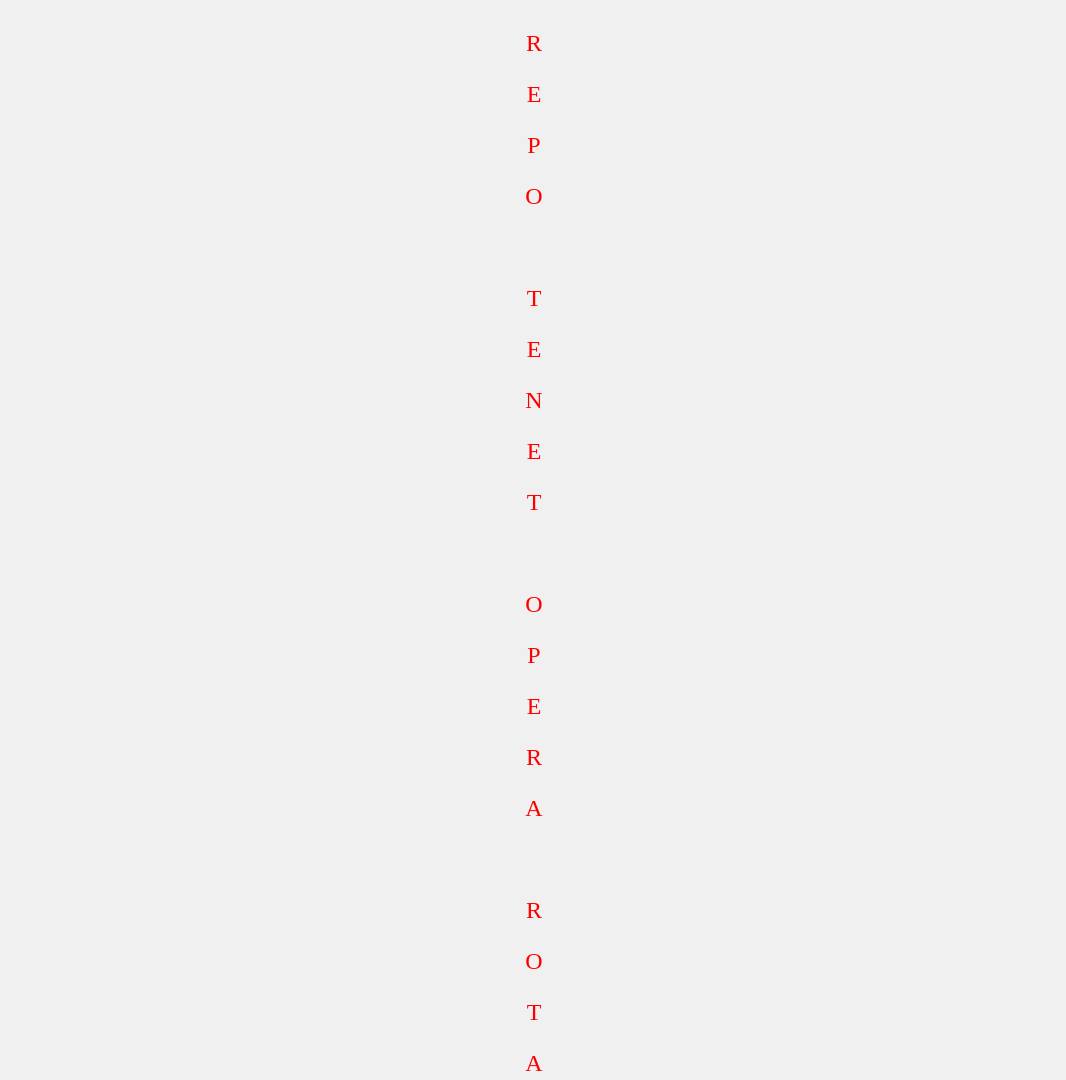
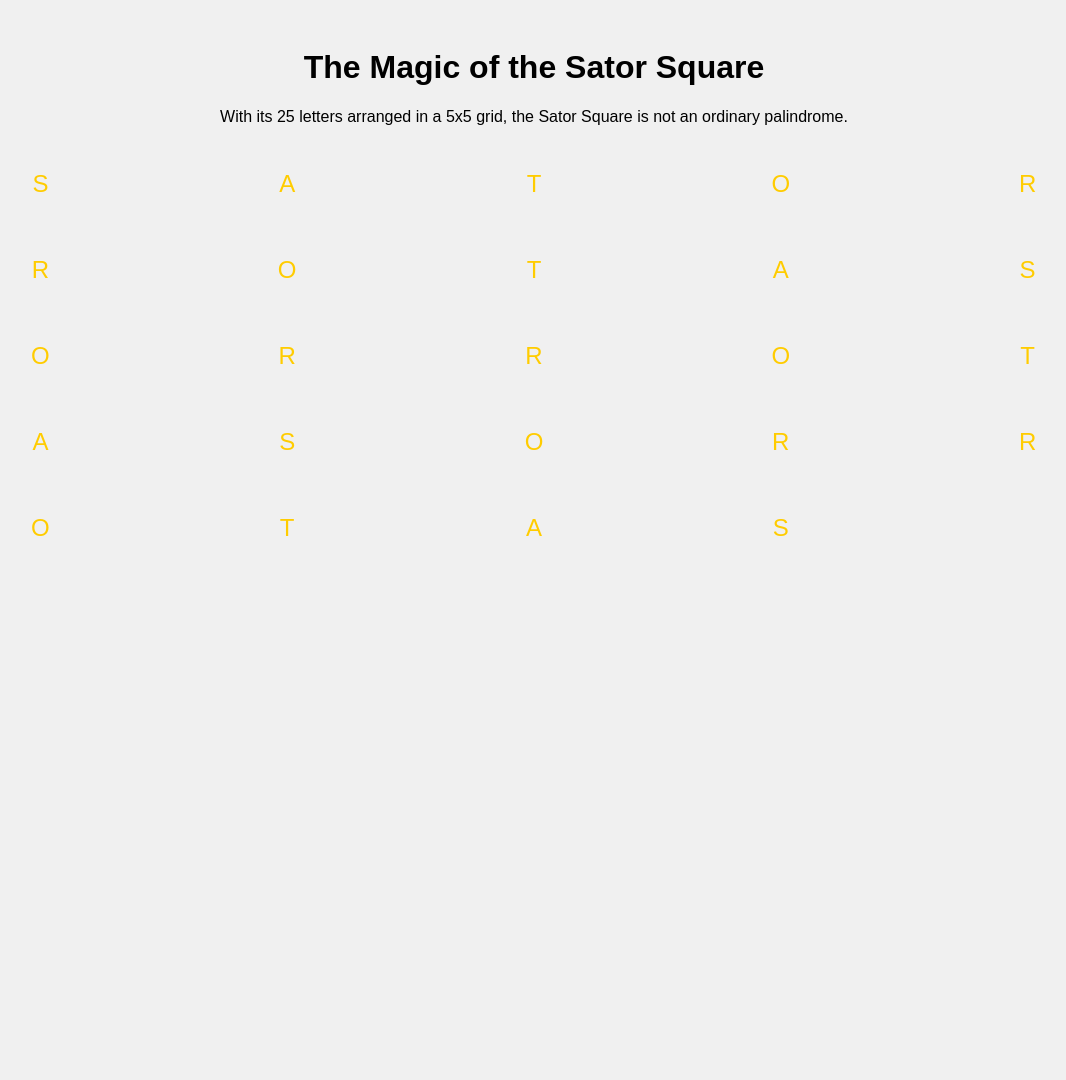
Before and after one commit to sator233456/satorSquare, a plain HTML site: page index.html in a window 1280 px wide. Shown: the top 1080 px of the page, without its empty margins (106-1172 px from the left). After the commit the page ends 800 px from the top, so only its background shows below. Drawn offline with Linux system fonts and the light colour scheme.

Commit message:
Update index.html

```diff
--- a/index.html
+++ b/index.html
@@ -1,31 +1,41 @@
 <!DOCTYPE html>
-<html lang="es">
+<html lang="en">
 <head>
     <meta charset="UTF-8">
     <meta name="viewport" content="width=device-width, initial-scale=1.0">
-    <title>Sator Square</title>
+    <title>The Magic of the Sator Square</title>
     <style>
         body {
-            background-color: #f0f0f0; /* Color de fondo gris claro */
-            display: flex;
-            align-items: center;
-            justify-content: center;
-            height: 100vh;
-            margin: 0;
+            font-family: 'Arial', sans-serif;
+            background-color: #f0f0f0; /* Light gray background color */
+            padding: 20px;
+            text-align: center;
+        }
+
+        #sator-info {
+            margin-bottom: 20px;
         }
 
         #sator-square {
+            display: grid;
+            grid-template-columns: repeat(5, 1fr);
+            gap: 10px;
             text-align: center;
             font-size: 24px;
-            color: #ff0000; /* Color rojo */
+            color: #ff0000; /* Red color */
         }
 
         .yellow-text {
-            color: #ffcc00; /* Color amarillo */
+            color: #ffcc00; /* Yellow color */
         }
     </style>
 </head>
 <body>
+
+    <div id="sator-info">
+        <h1>The Magic of the Sator Square</h1>
+        <p>With its 25 letters arranged in a 5x5 grid, the Sator Square is not an ordinary palindrome.</p>
+    </div>
 
     <div id="sator-square">
         <p class="yellow-text">S</p>
@@ -33,30 +43,25 @@
         <p class="yellow-text">T</p>
         <p class="yellow-text">O</p>
         <p class="yellow-text">R</p>
-        <br>
-        <p>A</p>
-        <p>R</p>
-        <p>E</p>
-        <p>P</p>
-        <p>O</p>
-        <br>
-        <p>T</p>
-        <p>E</p>
-        <p>N</p>
-        <p>E</p>
-        <p>T</p>
-        <br>
-        <p>O</p>
-        <p>P</p>
-        <p>E</p>
-        <p>R</p>
-        <p>A</p>
-        <br>
-        <p>R</p>
-        <p>O</p>
-        <p>T</p>
-        <p>A</p>
-        <p>S</p>
+        <p class="yellow-text">R</p>
+        <p class="yellow-text">O</p>
+        <p class="yellow-text">T</p>
+        <p class="yellow-text">A</p>
+        <p class="yellow-text">S</p>
+        <p class="yellow-text">O</p>
+        <p class="yellow-text">R</p>
+        <p class="yellow-text">R</p>
+        <p class="yellow-text">O</p>
+        <p class="yellow-text">T</p>
+        <p class="yellow-text">A</p>
+        <p class="yellow-text">S</p>
+        <p class="yellow-text">O</p>
+        <p class="yellow-text">R</p>
+        <p class="yellow-text">R</p>
+        <p class="yellow-text">O</p>
+        <p class="yellow-text">T</p>
+        <p class="yellow-text">A</p>
+        <p class="yellow-text">S</p>
     </div>
 
 </body>
```
